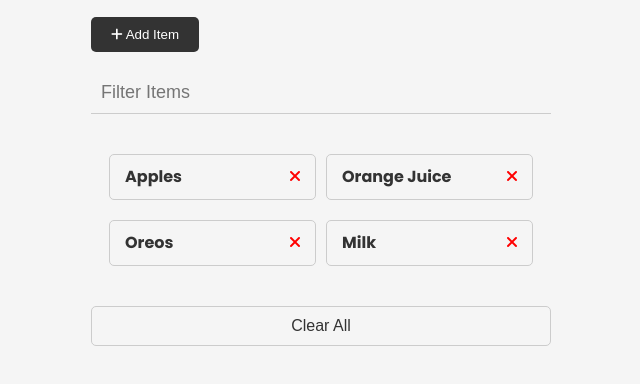
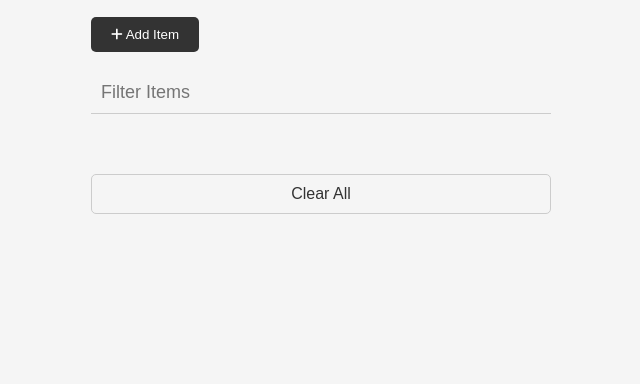
Before and after one commit to UteniyazovSalamat/shopping-list-project, a plain HTML site: page index.html in a window 1280 px wide. Both pictures are taken after a click on the button "Clear All". Shown: the part 180-564 px from the top of the page, without its empty margins (319-959 px from the left). Drawn offline with Linux system fonts and the light colour scheme.

Commit message:
feat: add removeItem() and clearItems()

```diff
--- a/index.html
+++ b/index.html
@@ -60,30 +60,12 @@
             <ul
                 id="item-list"
                 class="items">
-                <li>
+                <!-- <li>
                     Apples
                     <button class="remove-item btn-link text-red">
                         <i class="fa-solid fa-xmark"></i>
                     </button>
-                </li>
-                <li>
-                    Orange Juice
-                    <button class="remove-item btn-link text-red">
-                        <i class="fa-solid fa-xmark"></i>
-                    </button>
-                </li>
-                <li>
-                    Oreos
-                    <button class="remove-item btn-link text-red">
-                        <i class="fa-solid fa-xmark"></i>
-                    </button>
-                </li>
-                <li>
-                    Milk
-                    <button class="remove-item btn-link text-red">
-                        <i class="fa-solid fa-xmark"></i>
-                    </button>
-                </li>
+                </li> -->
             </ul>
 
             <button
--- a/js/main.js
+++ b/js/main.js
@@ -1,6 +1,7 @@
 const itemForm = document.getElementById('item-form');
 const itemInput = document.getElementById('item-input');
 const itemList = document.getElementById('item-list');
+const clearBtn = document.getElementById('clear');
 
 function addItem(e) {
     e.preventDefault();
@@ -39,5 +40,19 @@ function createIcon(classes) {
     return icon;
 }
 
+function removeItem(e) {
+    if (e.target.parentElement.classList.contains('remove-item')) {
+        e.target.parentElement.parentElement.remove();
+    }
+}
+
+function clearItems() {
+    while (itemList.firstChild) {
+        itemList.removeChild(itemList.firstChild);
+    }
+}
+
 // Event Listeners
 itemForm.addEventListener('submit', addItem);
+itemList.addEventListener('click', removeItem);
+clearBtn.addEventListener('click', clearItems);
```
